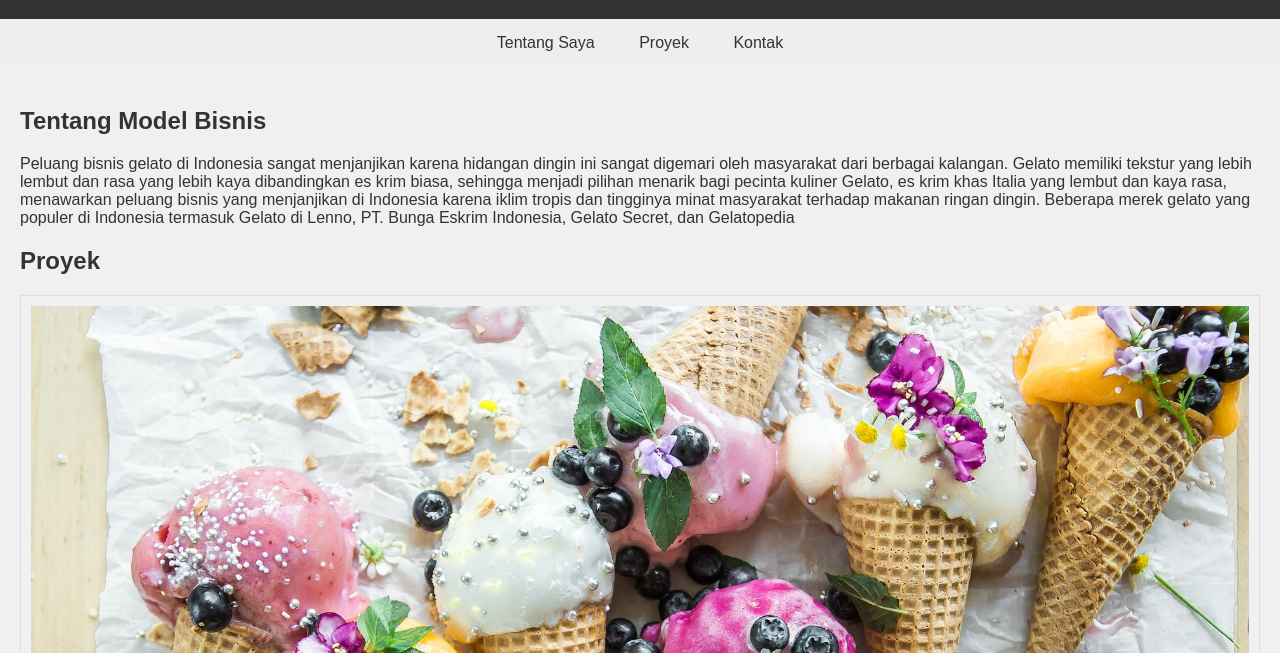
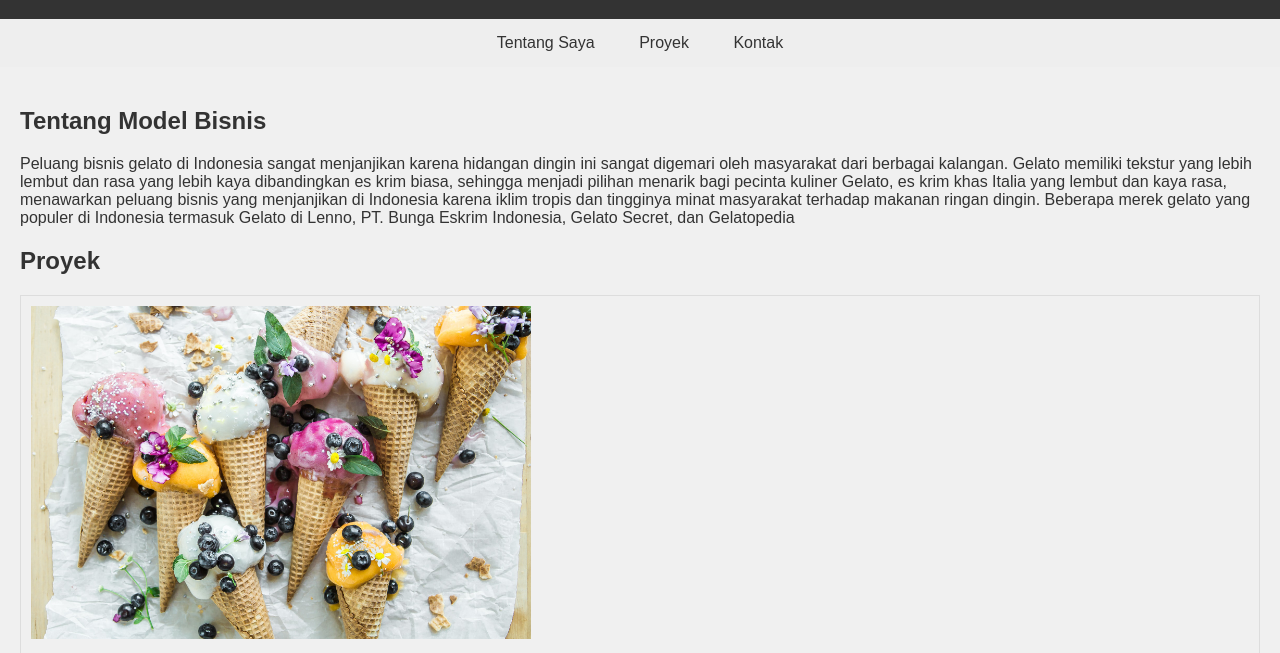
Before and after one commit to azahra0101/tugas-web-le, a plain HTML site: page index.html in a window 1280 px wide. Shown: the part 147-800 px from the top of the page. Drawn offline with Linux system fonts and the light colour scheme.

Commit message:
Update index.html

```diff
--- a/index.html
+++ b/index.html
@@ -79,7 +79,7 @@
 
         <h2>Proyek</h2>
         <div class="project">
-            <img src="ice kirim.jpg" alt="Proyek 1">
+            <img src="ice kirim.jpg" width="500" height="300" alt="Proyek 1">
             <h3> penjualan 1</h3>
             <p>Perencanaan: Melakukan riset pasar, menentukan target pelanggan, dan menyusun rencana bisnis.<br>
 1. Persiapan: Memilih lokasi yang strategis, menyiapkan peralatan dan bahan baku, serta mengurus perizinan.<br>
```
